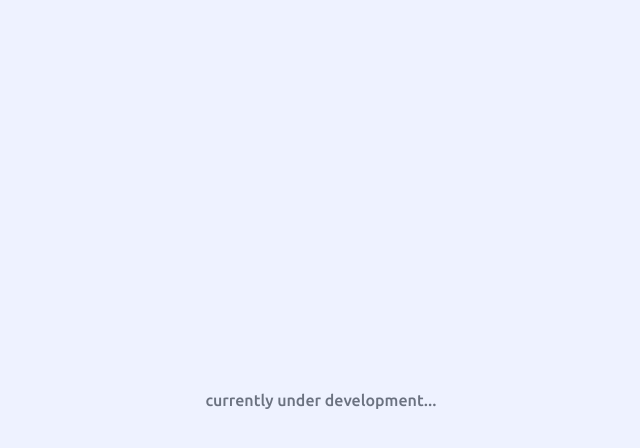
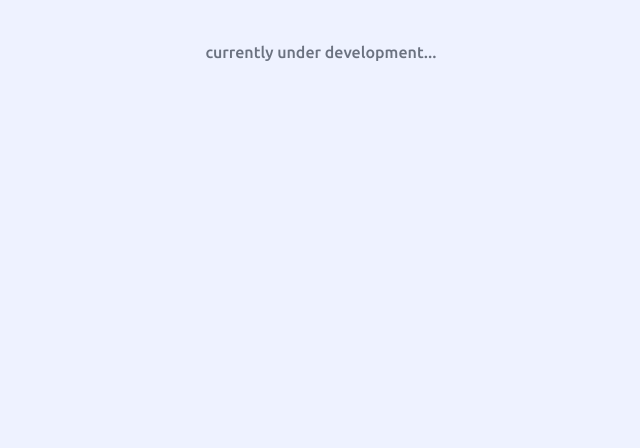
Before and after one commit to mathletedev/teachersonly.com, a Next.js app: page / in a window 1280 px wide. Shown: the top 448 px of the page, without its empty margins (319-959 px from the left). Built offline with nearby package versions, Linux system fonts and the light colour scheme.

Commit message:
change margin on welcome page

```diff
--- a/src/components/welcome/Welcome.tsx
+++ b/src/components/welcome/Welcome.tsx
@@ -3,7 +3,9 @@ import { FC } from "react";
 const Welcome: FC = () => {
 	return (
 		<div className="flex h-screen w-screen">
-			<div className="text-grey m-auto">currently under development...</div>
+			<div className="text-grey my-10 mx-auto">
+				currently under development...
+			</div>
 		</div>
 	);
 };
```
